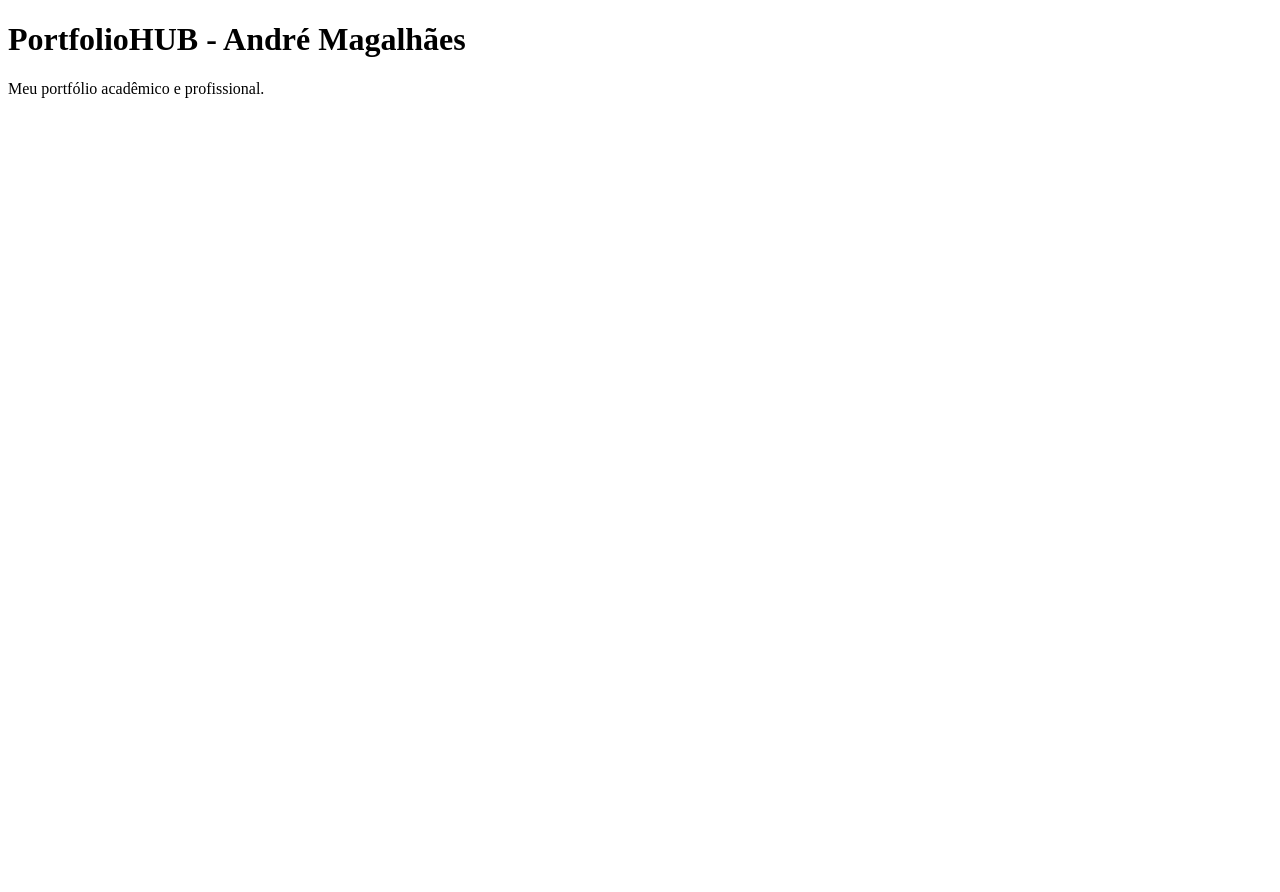
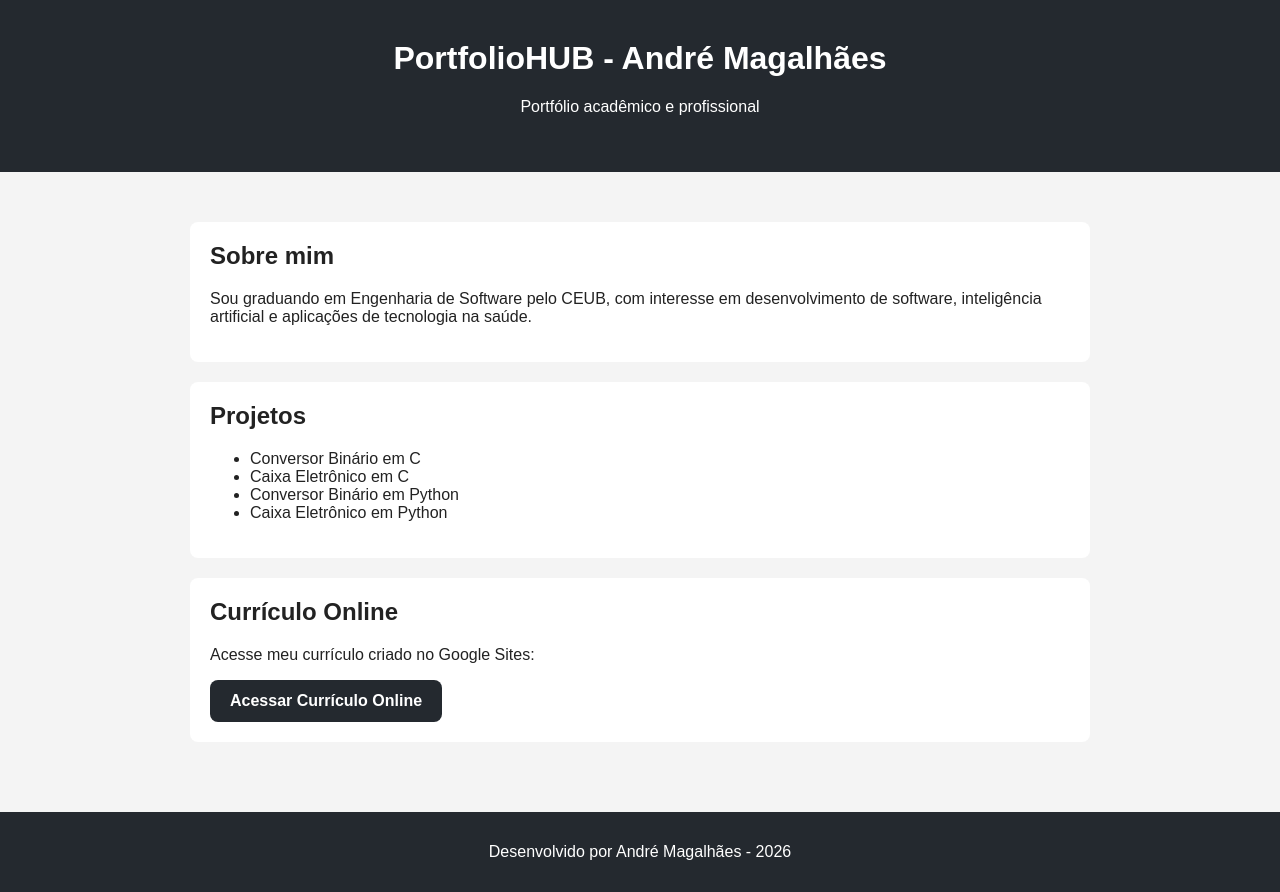
Before and after one commit to magalhaesandre756-alt/portfoliohub-andre, a plain HTML site: page index.html in a window 1280 px wide. Before the commit the page ends 800 px from the top, so only its background shows below. Drawn offline with Linux system fonts and the light colour scheme.

Commit message:
site com css

```diff
--- a/index.html
+++ b/index.html
@@ -2,15 +2,50 @@
 <html lang="pt-BR">
 <head>
   <meta charset="UTF-8">
+  <meta name="viewport" content="width=device-width, initial-scale=1.0">
   <title>PortfolioHUB - André Magalhães</title>
 
   <link rel="stylesheet" href="style.css">
 </head>
 <body>
 
-  <h1>PortfolioHUB - André Magalhães</h1>
+  <header>
+    <h1>PortfolioHUB - André Magalhães</h1>
+    <p>Portfólio acadêmico e profissional</p>
+  </header>
 
-  <p>Meu portfólio acadêmico e profissional.</p>
+  <main>
+    <section>
+      <h2>Sobre mim</h2>
+      <p>
+        Sou graduando em Engenharia de Software pelo CEUB, com interesse em desenvolvimento
+        de software, inteligência artificial e aplicações de tecnologia na saúde.
+      </p>
+    </section>
+
+    <section>
+      <h2>Projetos</h2>
+      <ul>
+        <li>Conversor Binário em C</li>
+        <li>Caixa Eletrônico em C</li>
+        <li>Conversor Binário em Python</li>
+        <li>Caixa Eletrônico em Python</li>
+      </ul>
+    </section>
+
+    <section>
+      <h2>Currículo Online</h2>
+      <p>Acesse meu currículo criado no Google Sites:</p>
+
+      <a class="botao" href="https://sites.google.com/view/curriculoandremagalhaes/in%C3%ADcio" target="_blank">
+        Acessar Currículo Online
+      </a>
+    </section>
+  </main>
+
+  <footer>
+    <p>Desenvolvido por André Magalhães - 2026</p>
+  </footer>
 
 </body>
 </html>
--- a/style.css
+++ b/style.css
@@ -1,3 +1,39 @@
+body {
+  font-family: Arial, sans-serif;
+  margin: 0;
+  background-color: #f4f4f4;
+  color: #222;
+}
+
+header {
+  background-color: #24292f;
+  color: white;
+  padding: 40px;
+  text-align: center;
+}
+
+main {
+  max-width: 900px;
+  margin: 30px auto;
+  padding: 20px;
+}
+
+section {
+  background-color: white;
+  margin-bottom: 20px;
+  padding: 20px;
+  border-radius: 8px;
+}
+
+h1, h2 {
+  margin-top: 0;
+}
+
+a {
+  color: #0969da;
+  font-weight: bold;
+}
+
 .botao {
   display: inline-block;
   background-color: #24292f;
@@ -5,9 +41,15 @@
   padding: 12px 20px;
   border-radius: 8px;
   text-decoration: none;
-  font-weight: bold;
 }
 
 .botao:hover {
   background-color: #444c56;
 }
+
+footer {
+  text-align: center;
+  background-color: #24292f;
+  color: white;
+  padding: 15px;
+}
```
